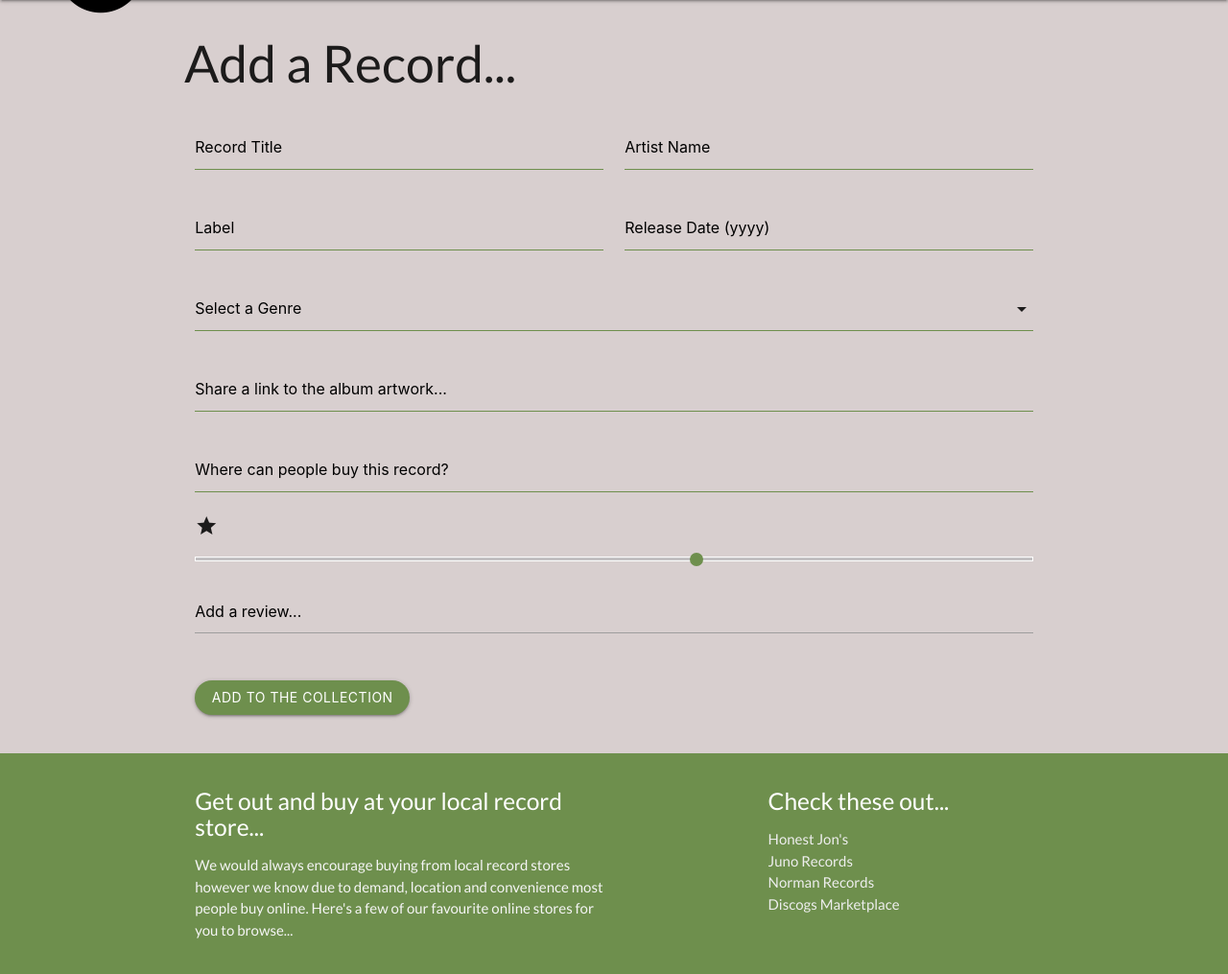
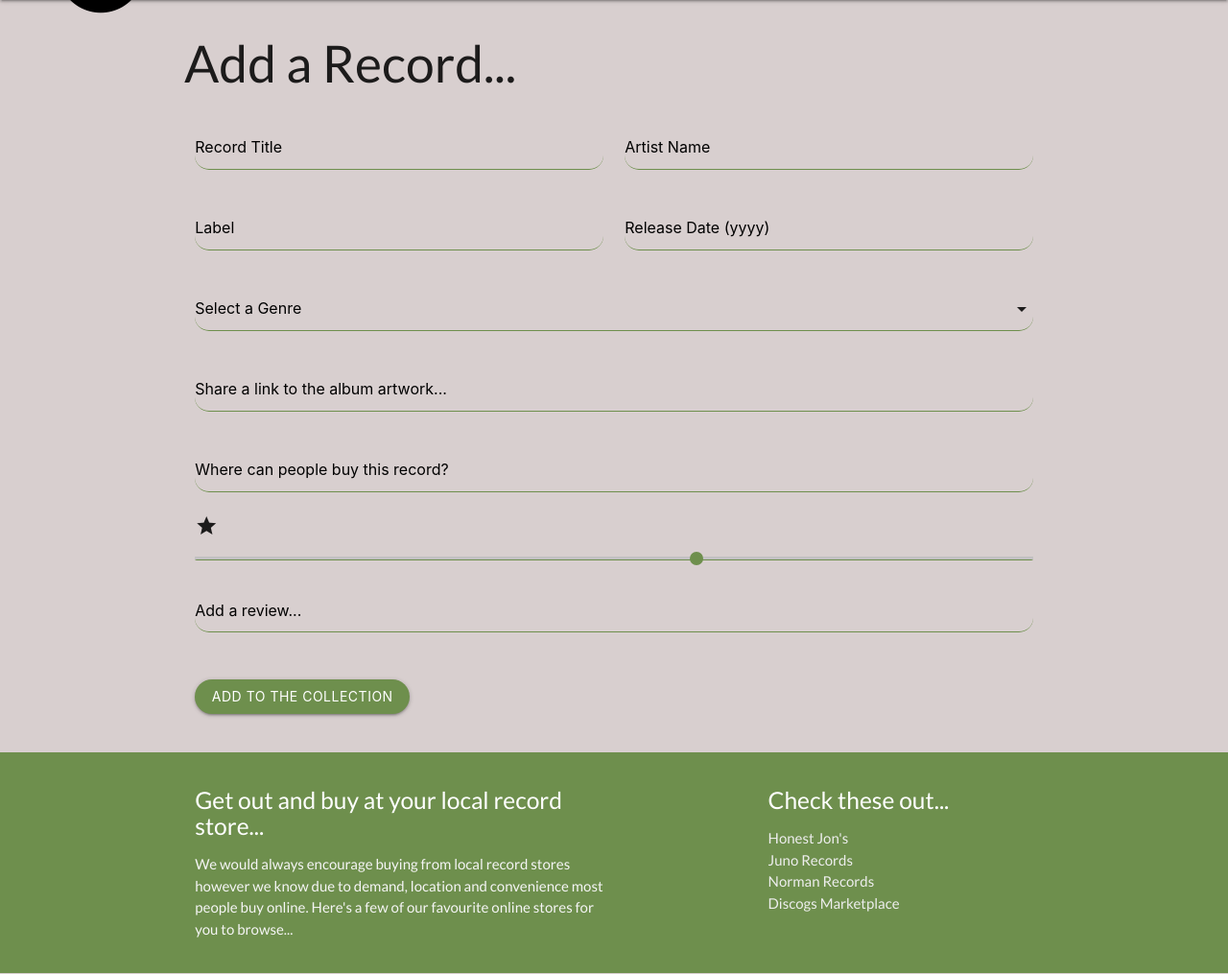
Before and after one commit to aralston3592/for-the-record, a Flask app: page /add_record in a window 1280 px wide. Shown: the part 64-1079 px from the top of the page at 96% size. Run offline with Flask 2, Linux system fonts and the light colour scheme; the visitor is signed in with stand-in values (Sample User, id 1); data that the repository does not hold is empty; some libraries are stand-ins or nearby versions.

Commit message:
logout function added and style added

```diff
--- a/app.py
+++ b/app.py
@@ -1,5 +1,7 @@
 import os
-from flask import Flask, render_template, redirect, request, url_for, session
+from flask import Flask, render_template, redirect, request, url_for, session, flash
+
+
 from flask_pymongo import PyMongo
 from bson.objectid import ObjectId
 import bcrypt
@@ -17,9 +19,14 @@ mongo = PyMongo(app)
 @app.route('/')
 def index():
     if 'username' in session:
-        return render_template('records.html')
+        return redirect('get_records')
 
     return render_template('welcome.html')
+
+
+@app.route('/login_page')
+def login_page():
+    return render_template('login.html')
 
 
 @app.route('/login', methods=['POST'])
@@ -33,7 +40,8 @@ def login():
             session['username'] = request.form['username']
             return redirect(url_for('get_records'))
 
-    return 'Invalid username or password'
+    flash('Invalid username or password')
+    return render_template('login.html')
 
 
 @app.route('/register', methods=['POST', 'GET'])
@@ -59,9 +67,11 @@ def register():
     return render_template('register.html')
 
 
-# @app.route('/logout')
-# def logout():
-
+@app.route('/logout')
+def logout():
+    session.clear()
+    flash('You were logged out!')
+    return render_template('welcome.html')
 
 
 @app.route('/get_records')
--- a/static/css/style.css
+++ b/static/css/style.css
@@ -18,6 +18,15 @@ body {
 
 /*--------------------------------------------------------------------------------------------------WELCOME PAGE*/
 
+.welcome-heading {
+    position: absolute;
+    left: 0;
+    bottom: 0;
+    color:  #6e8f4d;
+    font-family: 'Rowdies', sans-serif;
+    font-weight: 300;
+}
+
 .welcome-btns {
     padding-top: 45vh;
 }
@@ -28,6 +37,9 @@ body {
     min-width: 10rem;
 }
 
+.welcome_btn:hover {
+    background-color: #6e8f4d;
+}
 
 /*--------------------------------------------------------------------------------------------------NAVBAR*/
 
@@ -97,7 +109,19 @@ img {
 
 /*--------------------------------------------------------------------------------------------------FORMS*/
 
-input[type=text]:not(.browser-default) {
+
+input[type=text]:not(.browser-default),
+input[type=password]:not(.browser-default),
+input[type=email]:not(.browser-default),
+textarea.materialize-textarea,
+input[type=range] {
+    border-bottom: 1px solid #6e8f4d;
+    border-radius: 1rem;
+    border-top: none;
+    border-left: none;
+    border-right: none;}
+
+input[type=range] {
     border-bottom: 1px solid #6e8f4d;
 }
 
@@ -117,6 +141,18 @@ input[type=range] + .thumb {
     background-color: #6e8f4d;
 }
 
+::placeholder {
+    color: #000;
+}
+
+.select-wrapper input.select-dropdown:focus {
+    border-bottom: 1px solid #6eb329;
+}
+
+.select-genre {
+    padding-left: 2rem
+}
+
 
 /*--------------------------------------------------------------------------------------------------GENRES*/
 
@@ -133,7 +169,3 @@ input[type=range] + .thumb {
 main {
     flex: 1 0 auto;
 }
-
-::placeholder {
-    color: #000;
-}
--- a/templates/addrecord.html
+++ b/templates/addrecord.html
@@ -38,7 +38,7 @@
             </div>
             <div class="input-field col s12">
                 <select name="genre">
-                <option value="" disabled selected>Select a Genre</option>
+                <option value="" class="select-genre" disabled selected>Select a Genre</option>
                 {% for genre in genres %}
                 <option value="{{genre.genre_name}}">{{genre.genre_name}}</option>
                 {% endfor %}
--- a/templates/base.html
+++ b/templates/base.html
@@ -40,9 +40,9 @@
           <li><a href="{{url_for('add_record')}}">Add Record</a></li>
           <li><a href="{{url_for('get_genres')}}">Genres</a></li>
           {%if session['username']%}
-            <li><a href="#">Logout</a></li>
+            <li><a href="{{url_for('logout')}}">Logout</a></li>
           {%else%}
-            <li><a href="{{url_for('login')}}">Login</a></li>
+            <li><a href="{{url_for('login_page')}}">Login</a></li>
           {% endif %}
         </ul>
 
@@ -50,6 +50,11 @@
           <li><a href="{{url_for('get_records')}}">Record Collection</a></li>
           <li><a href="{{url_for('add_record')}}">Add Record</a></li>
           <li><a href="{{url_for('get_genres')}}">Genres</a></li>
+          {%if session['username']%}
+            <li><a href="#">Logout</a></li>
+          {%else%}
+            <li><a href="{{url_for('login_page')}}">Login</a></li>
+          {% endif %}
         </ul>
       </div>
     </nav>
--- a/templates/login.html
+++ b/templates/login.html
@@ -13,6 +13,7 @@
           id="username"
           type="text"
           class="validate"
+          required
         />
       </div>
     </div>
@@ -24,6 +25,7 @@
           id="password"
           type="password"
           class="validate"
+          required
         />
       </div>
     </div>
--- a/templates/records.html
+++ b/templates/records.html
@@ -8,9 +8,9 @@
   <li>
       <div class="collapsible-header row">
         <div class="col s12 m12 l3">
-          <img src="{{record.album_art}}" alt="No Album Art Available" />
+          <img src="{{record.album_art}}" alt="{{record.record_title}} - {{record.artist_name}}" />
         </div>
-        <div class="col s12 m12 l6 record_header">
+        <div class="col s12 m12 l6 hide-on-med-and-down record_header">
           <h4><strong>{{record.record_title}}</strong></h4>
           <h5>{{record.artist_name}}</h5>
         </div>
--- a/templates/register.html
+++ b/templates/register.html
@@ -13,6 +13,7 @@
           id="first_name"
           type="text"
           class="validate"
+          required
         />
       </div>
     </div>
@@ -24,6 +25,7 @@
           id="last_name"
           type="text"
           class="validate"
+          required
         />
       </div>
     </div>
@@ -35,6 +37,7 @@
           id="username"
           type="text"
           class="validate"
+          required
         />
       </div>
     </div>
@@ -46,6 +49,7 @@
           id="email"
           type="email"
           class="validate"
+          required
         />
       </div>
     </div>
@@ -57,6 +61,7 @@
           id="password"
           type="password"
           class="validate"
+          required
         />
       </div>
     </div>
```
Also changed, not shown: templates/welcome.html (+9 -1 lines).
